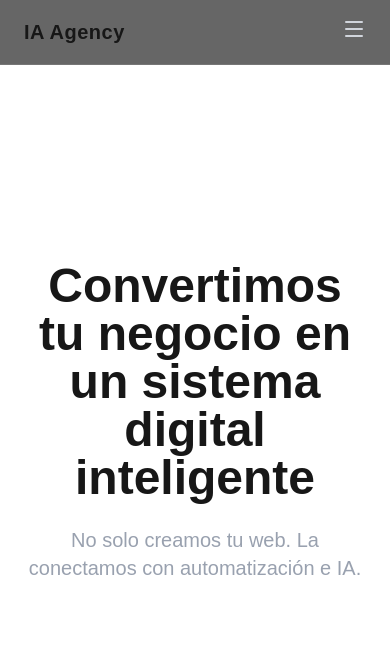
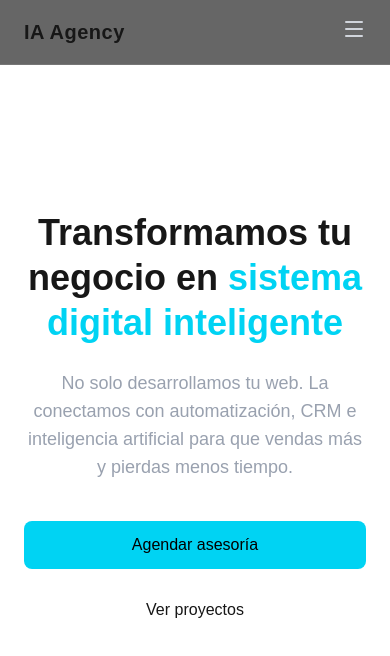
Before and after one commit to julianaherrera1/digital-systems-agency, a Next.js app: page / in a window 390 px wide. Shown: the top 656 px of the page. Built offline with nearby package versions, Linux system fonts and the light colour scheme.

Commit message:
feat(hero): implement responsive hero section with gradient background and primary CTA

```diff
--- a/components/sections/Hero.tsx
+++ b/components/sections/Hero.tsx
@@ -1,12 +1,38 @@
 export default function Hero() {
   return (
-    <section className="min-h-screen flex flex-col justify-center items-center text-center px-6">
-      <h1 className="text-5xl font-bold mb-6">
-        Convertimos tu negocio en un sistema digital inteligente
-      </h1>
-      <p className="text-xl text-gray-400 max-w-2xl">
-        No solo creamos tu web. La conectamos con automatización e IA.
-      </p>
+    <section id="home" className="relative min-h-screen flex items-center justify-center px-6 text-center overflow-hidden">
+      {/* Background glow */}
+      <div className="absolute inset-0 -z-10 bg-[radial-gradient(circle_at_center,rgba(34,211,238,0.5), transparent_60%)]" />
+
+      <div className="max-w-5xl mx-auto">
+        {/* Headline */}
+        <h1 className="text-4xl md:text-6xl font-bold leading-tight">
+          Transformamos tu negocio en{" "}
+          <span className="text-cyan-400">
+            sistema digital inteligente
+          </span>
+        </h1>
+
+        {/* Subheadline */}
+        <p className="mt-6 text-lg md:text-xl text-gray-400 max-w-2xl mx-auto">
+          No solo desarrollamos tu web. La conectamos con automatización,
+          CRM e inteligencia artificial para que vendas más y pierdas menos tiempo.
+        </p>
+
+          {/* CTA */}
+        <div className="mt-10 flex flex-col sm:flex-row gap-4 justify-center">
+          <button className="px-8 py-3 bg-cyan-400 text-black font-medium rounded-lg hover:scale-105 transition">
+            Agendar asesoría
+          </button>
+
+          <button className="px-8 py-3 border border-white/20 rounded-lg hover:bg-white/10 transition">
+            Ver proyectos
+          </button>
+        </div>
+
+      </div>
+
+
     </section>
   );
 }
```
